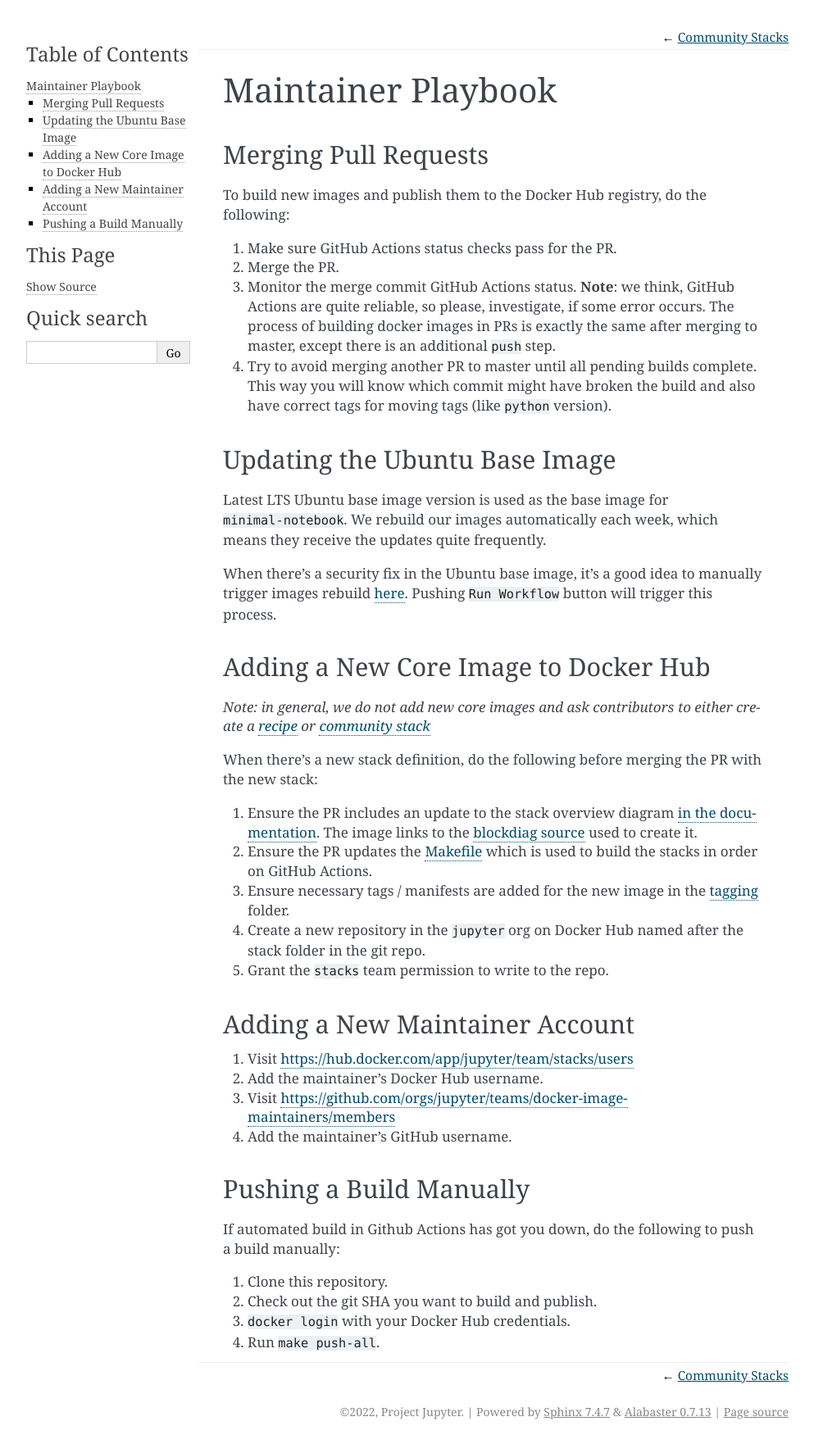
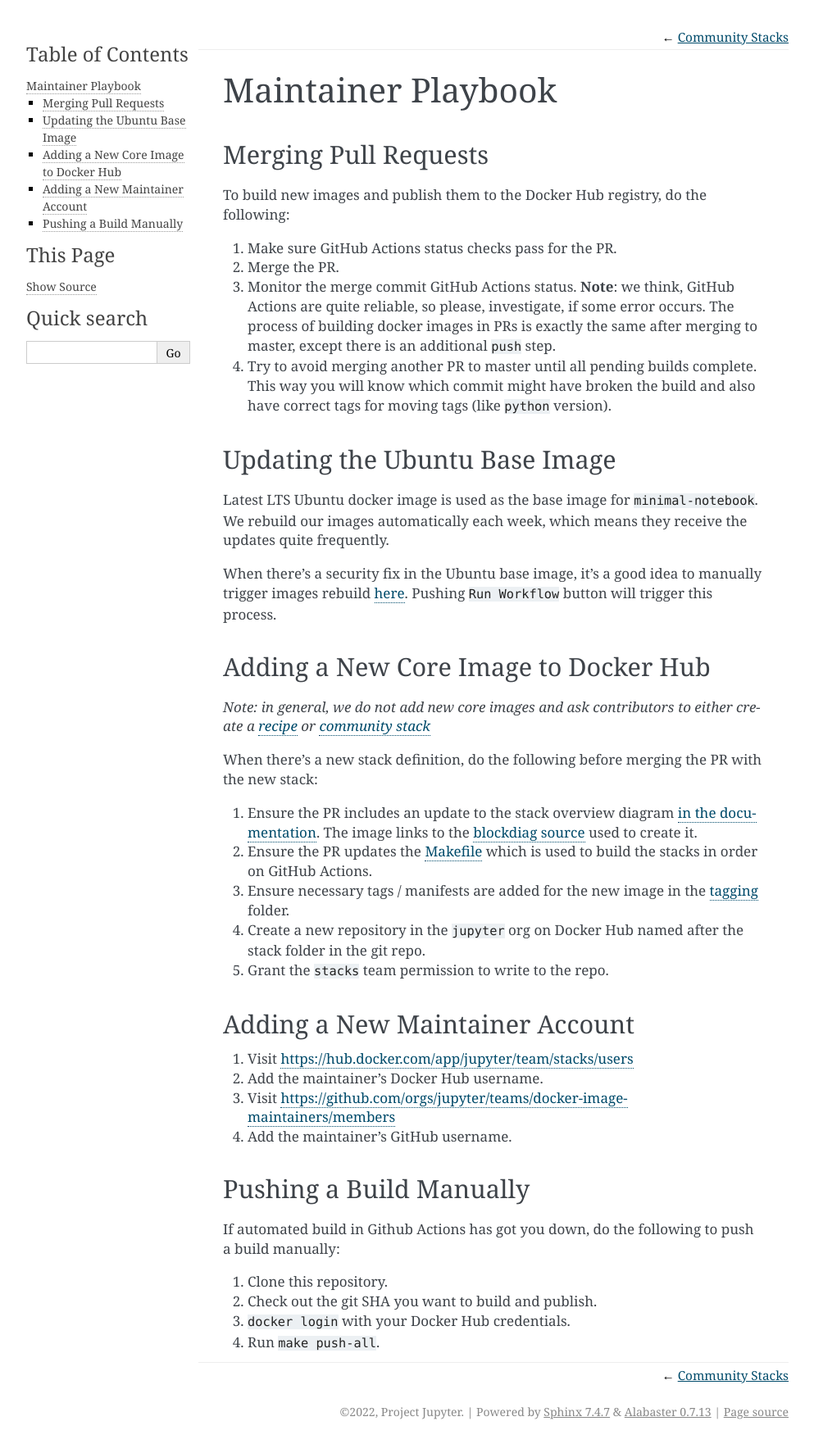
Before and after one commit to jupyter/docker-stacks, a Sphinx documentation site: the page built from docs/maintaining/tasks.md, in a window 1280 px wide. Shown: the whole page at 82% size, without its empty margins (148-1141 px from the left). Built offline with Sphinx 7.4.7, drawn with Linux system fonts in a browser that asks for light colours.

Commit message:
Update docs/maintaining/tasks.md

```diff
--- a/docs/maintaining/tasks.md
+++ b/docs/maintaining/tasks.md
@@ -14,7 +14,7 @@ To build new images and publish them to the Docker Hub registry, do the followin
 
 ## Updating the Ubuntu Base Image
 
-Latest LTS Ubuntu base image version is used as the base image for `minimal-notebook`.
+Latest LTS Ubuntu docker image is used as the base image for `minimal-notebook`.
 We rebuild our images automatically each week, which means they receive the updates quite frequently.
 
 When there's a security fix in the Ubuntu base image, it's a good idea to manually trigger images rebuild [here](https://github.com/jupyter/docker-stacks/actions/workflows/docker.yml).
```
